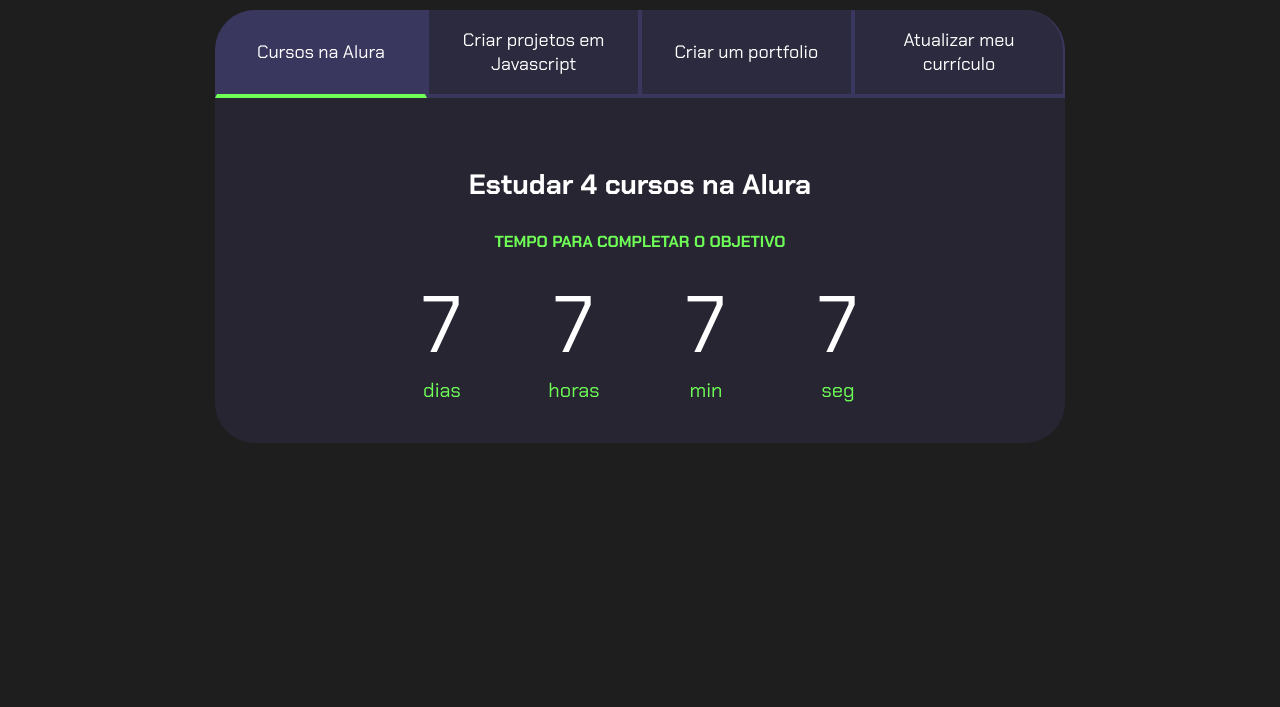
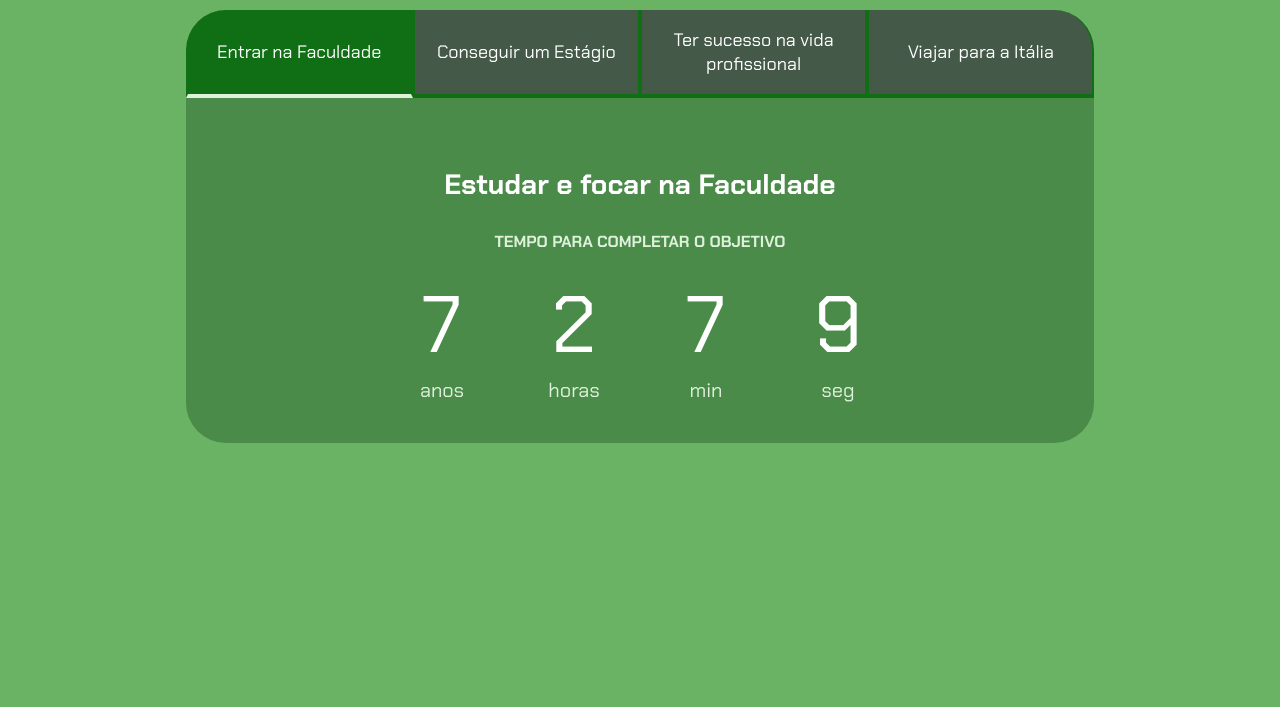
Before and after one commit to anaasb/Ana-C-ssia---3-A, a plain HTML site: page index.html in a window 1280 px wide. Shown: the part 93-800 px from the top of the page. Drawn offline with Linux system fonts and the light colour scheme.

Commit message:
Add files via upload

```diff
--- a/index.html
+++ b/index.html
@@ -10,25 +10,25 @@
 
 <body>
     <section class="conteudo-principal">
-        <h2 class="titulo-principal">Meus Objetivos do ano<span>_</span></h2>
+        <h2 class="titulo-principal">Meus Objetivos da vida<span></span></h2>
         <div class="conteudo">
             <div class="botoes">
-                <button class="botao ativo">Cursos na Alura</button>
-                <button class="botao">Criar projetos em Javascript</button>
-                <button class="botao">Criar um portfolio</button>
-                <button class="botao">Atualizar meu currículo</button>
+                <button class="botao ativo">Entrar na Faculdade</button>
+                <button class="botao">Conseguir um Estágio</button>
+                <button class="botao">Ter sucesso na vida profissional</button>
+                <button class="botao">Viajar para a Itália</button>
             </div>
             <div class="abas-textos">
                 <div class="aba-conteudo ativo">
-                    <h3 class="aba-conteudo-titulo-principal">Estudar 4 cursos na Alura</h3>
+                    <h3 class="aba-conteudo-titulo-principal">Estudar e focar na Faculdade</h3>
                     <h4 class="aba-conteudo-titulo-secundario">Tempo para completar o objetivo</h4>
                     <div class="contador">
                         <div class="contador-digito">
                             <p class="contador-digito-numero">7</p>
-                            <p class="contador-digito-texto">dias</p>
+                            <p class="contador-digito-texto">anos</p>
                         </div>
                         <div class="contador-digito">
-                            <p class="contador-digito-numero">7</p>
+                            <p class="contador-digito-numero">2</p>
                             <p class="contador-digito-texto">horas</p>
                         </div>
                         <div class="contador-digito">
@@ -36,7 +36,7 @@
                             <p class="contador-digito-texto">min</p>
                         </div>
                         <div class="contador-digito">
-                            <p class="contador-digito-numero">7</p>
+                            <p class="contador-digito-numero">9</p>
                             <p class="contador-digito-texto">seg</p>
                         </div>
                     </div>
--- a/style.css
+++ b/style.css
@@ -1,12 +1,12 @@
 @import url('https://fonts.googleapis.com/css2?family=Chakra+Petch:wght@400;700&display=swap');
 
 :root {
-    --cor-de-fundo: #1E1E1E;
-    --verde: #6FFF57;
+    --cor-de-fundo: #6ab365;
+    --verde: #def1db;
     --branco: #FFFFFF;
-    --botao-ativo: #3A375E;
-    --botao-inativo: rgba(58, 55, 94, 0.5);
-    --texto-fundo: rgba(58, 55, 94, 0.3);
+    --botao-ativo: #106e15;
+    --botao-inativo: rgba(68, 88, 72, 0.979);
+    --texto-fundo: rgba(3, 48, 13, 0.3);
 }
 
 body {
```
